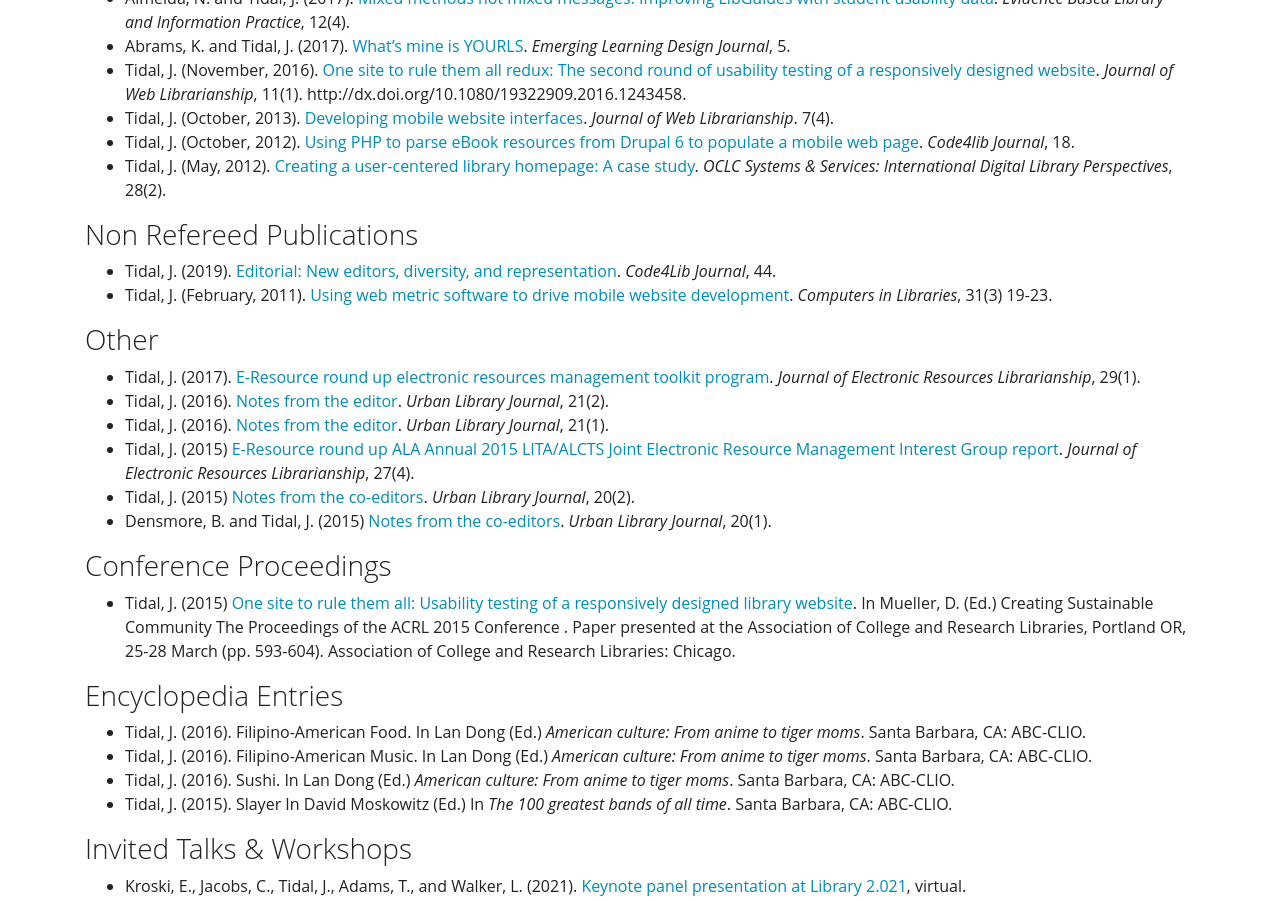
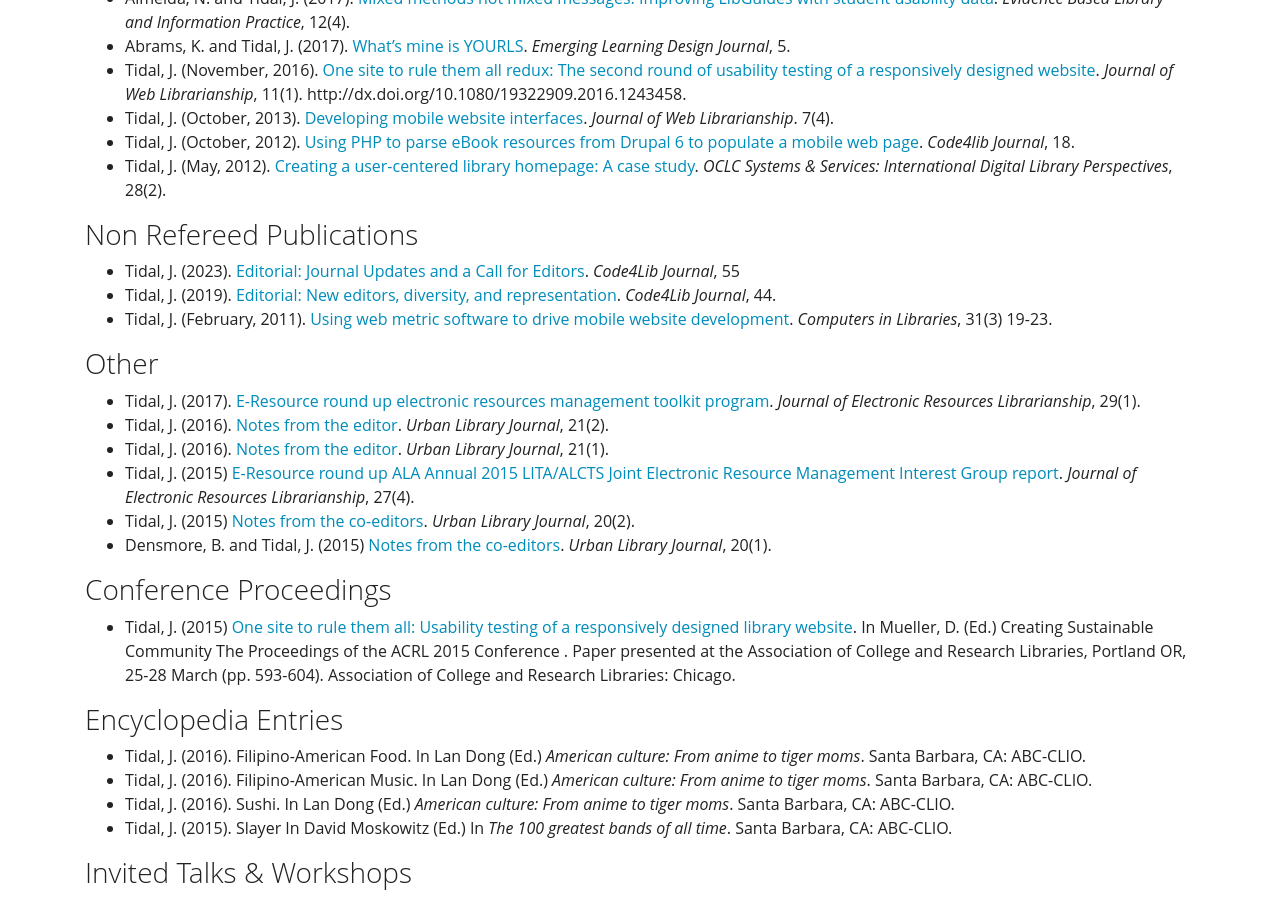
Before and after one commit to KentuckyFriedTofu/kentuckyfriedtofu.github.io.bak2, a Jekyll site: the page built from cv.md, in a window 1280 px wide and 900 px high, scrolled down 2683 px. Built offline with Jekyll 4.4.1, drawn with Linux system fonts in a browser that asks for light colours.

Commit message:
Update cv.md

```diff
--- a/cv.md
+++ b/cv.md
@@ -101,6 +101,7 @@ View my [Google Scholar Profile](https://scholar.google.com/citations?user=mAq-F
 
 ### Non Refereed Publications
 
+* Tidal, J. (2023). [Editorial: Journal Updates and a Call for Editors](https://journal.code4lib.org/articles/17062). *Code4Lib Journal*, 55<br>
 * Tidal, J. (2019). [Editorial: New editors, diversity, and representation](https://journal.code4lib.org/articles/14551). *Code4Lib Journal*, 44.<br>
 * Tidal, J. (February, 2011). [Using web metric software to drive mobile website development](https://eric.ed.gov/?id=EJ926260). *Computers in Libraries*, 31(3) 19-23.
 
```
